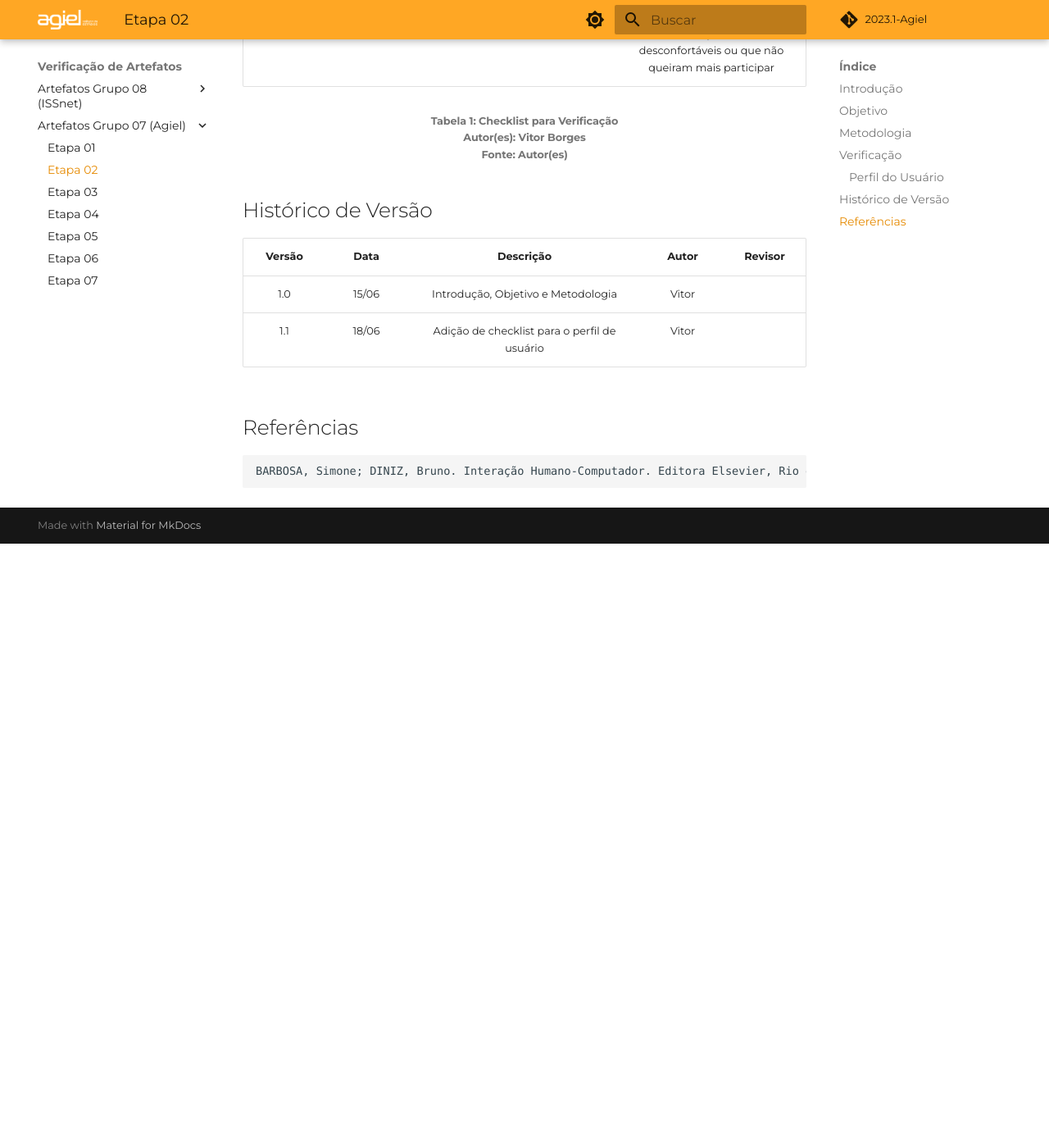
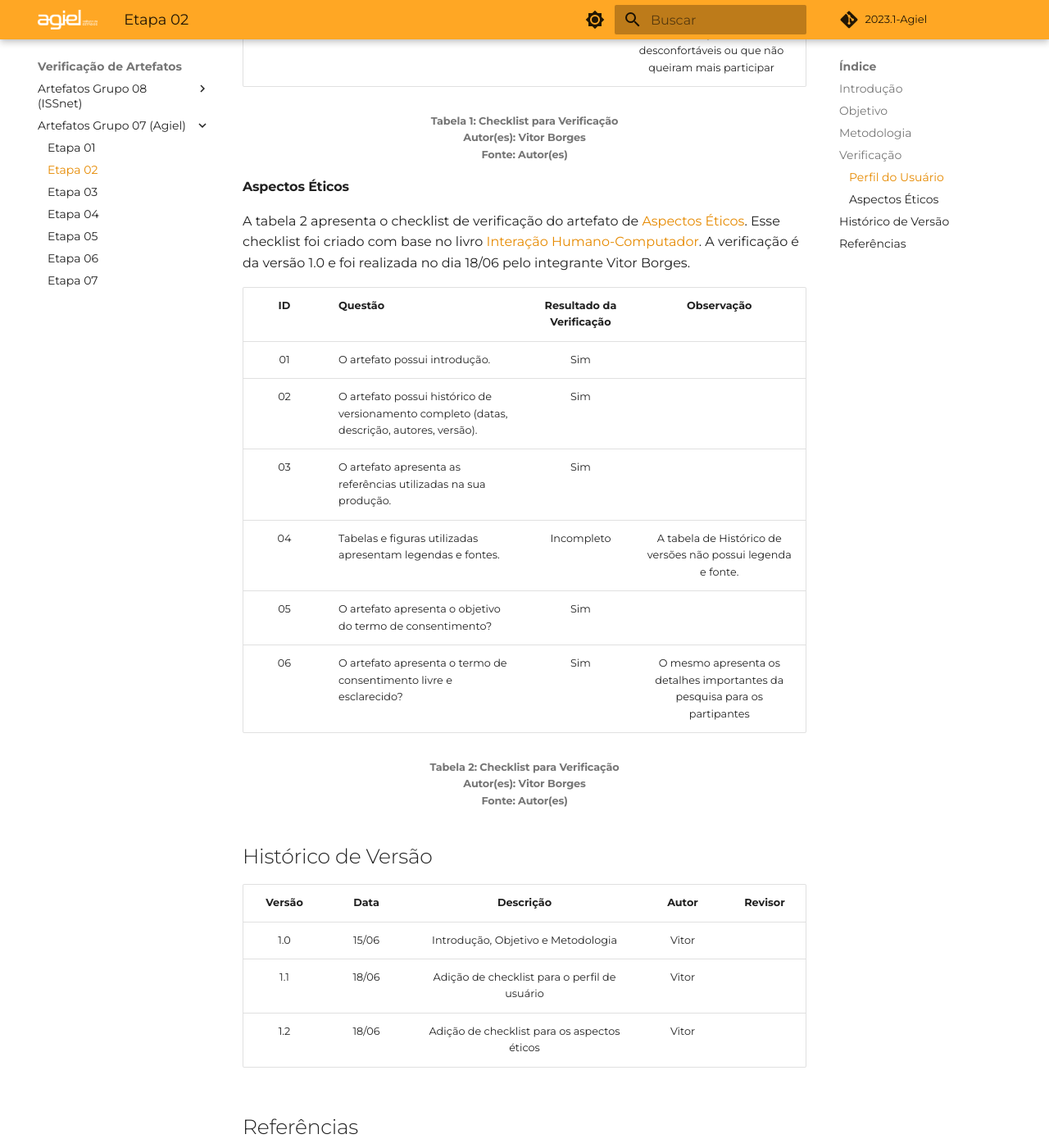
Before and after one commit to Interacao-Humano-Computador/2023.1-Agiel, an MkDocs documentation site: the page built from docs/verificacao/grupo_7/etapa_2.md, in a window 1280 px wide and 1400 px high, scrolled down 1922 px. Shown: the whole window at 82% size. Built offline with MkDocs 1.6.1 and Material for MkDocs 9.7.7, drawn with Linux system fonts in a browser that asks for light colours; some web fonts are replaced; comment, search, counter and statistics services are not loaded; before the commit the page ends 2585 px from its top, so only the background shows below that.

Commit message:
docs: adicionado checklista para o artefato de aspectos éticos

````diff
--- a/docs/verificacao/grupo_7/etapa_2.md
+++ b/docs/verificacao/grupo_7/etapa_2.md
@@ -35,12 +35,31 @@
 <br> Autor(es): Vitor Borges
 <br>Fonte: Autor(es)</h6>
 
+#### Aspectos Éticos
+
+A tabela 2 apresenta o checklist de verificação do artefato de <a href="https://interacao-humano-computador.github.io/2023.1-Agiel/requisitos/aspectos_eticos/">Aspectos Éticos</a>. Esse checklist foi criado com base no livro [Interação Humano-Computador](#referências).
+A verificação é da versão 1.0 e foi realizada no dia 18/06 pelo integrante Vitor Borges.
+
+| ID |Questão| Resultado da Verificação | Observação |
+| :---: | --- | :---: |  :---: |
+| 01 | O artefato possui introdução.  | Sim | |
+| 02 | O artefato possui histórico de versionamento completo (datas, descrição, autores, versão).  | Sim | |
+| 03 |  O artefato apresenta as referências utilizadas na sua produção.  | Sim | |
+| 04 | Tabelas e figuras utilizadas apresentam legendas e fontes.  | Incompleto | A tabela de Histórico de versões não possui legenda e fonte. |
+| 05 | O artefato apresenta o objetivo do termo de consentimento? | Sim |
+| 06 | O artefato apresenta o termo de consentimento livre e esclarecido? | Sim | O mesmo apresenta os detalhes importantes da pesquisa para os partipantes |
+
+<h6 align = "center"> Tabela 2: Checklist para Verificação
+<br> Autor(es): Vitor Borges
+<br>Fonte: Autor(es)</h6>
+
 ## Histórico de Versão
 
 | Versão | Data  |            Descrição              |     Autor      |    Revisor    |
 |:------:|:-----:|:---------------------------------:|:--------------:|:-------------:|
 |  1.0   | 15/06  | Introdução, Objetivo e Metodologia | Vitor | |
 |  1.1   | 18/06 | Adição de checklist para o perfil de usuário | Vitor | |
+|  1.2   | 18/06 | Adição de checklist para os aspectos éticos | Vitor | |
 
 ## Referências
 ```
````
